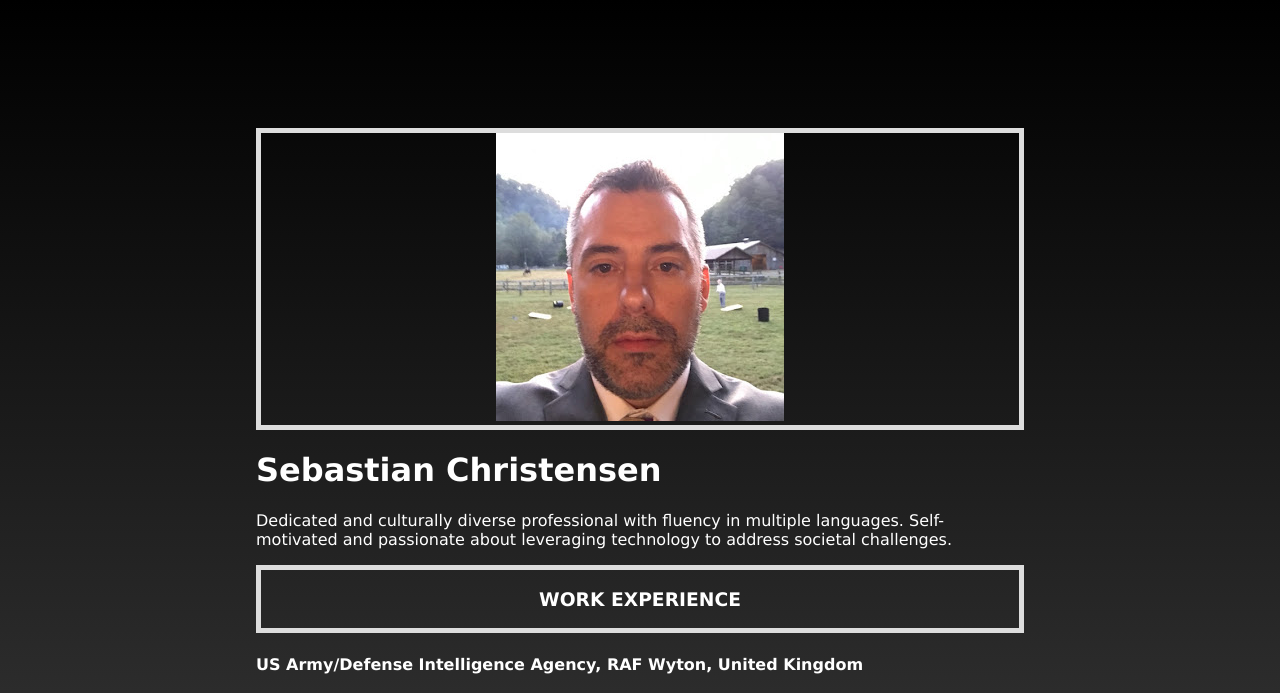
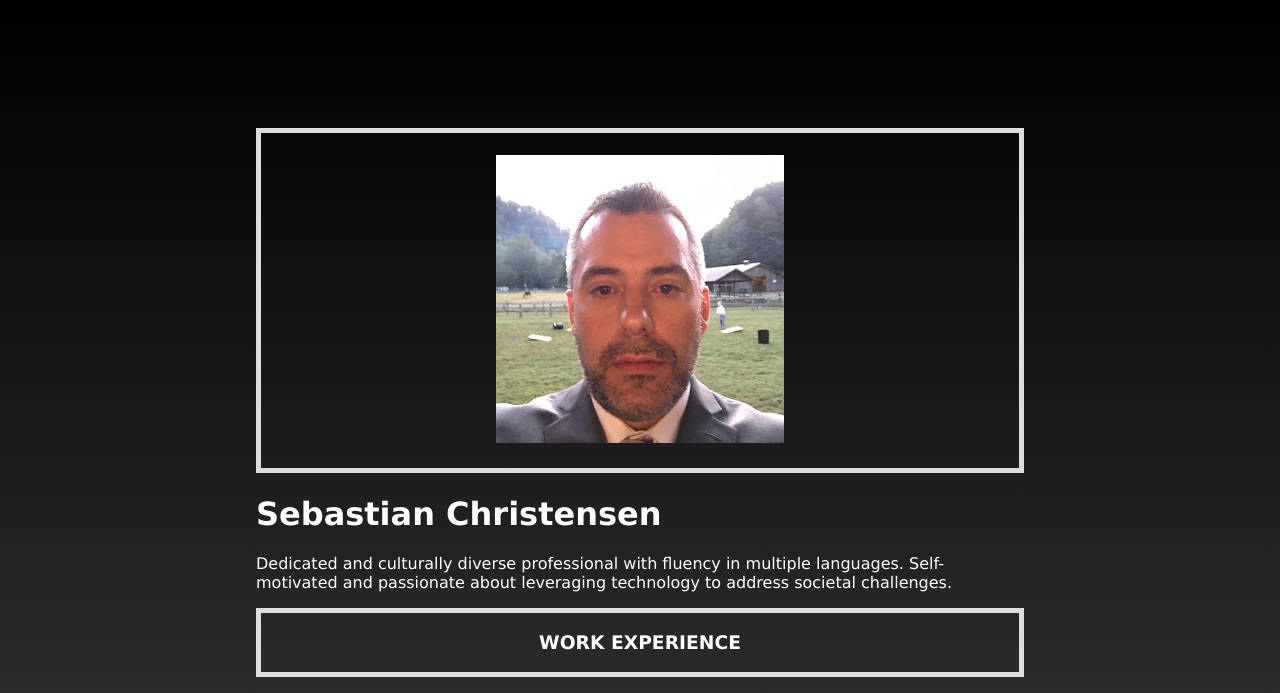
Before and after one commit to CHRISTENSEN1974/CHRISTENSEN1974.github.io, a plain HTML site: page index.html in a window 1280 px wide. Shown: the top 693 px of the page. Drawn offline with Linux system fonts and the light colour scheme.

Commit message:
Update index.html

```diff
--- a/index.html
+++ b/index.html
@@ -10,7 +10,7 @@
 
   <div>
   <div class="exp-header">
-  <img src="https://github.com/CHRISTENSEN1974/CHRISTENSEN1974.github.io/blob/main/Personal%20headshot.jpg" alt="Sebastian Christensen headshot">
+  <h5><img src="https://github.com/CHRISTENSEN1974/CHRISTENSEN1974.github.io/blob/main/Personal%20headshot.jpg" alt="Sebastian Christensen headshot"></h5>
   </div>
   <div>
     <h1> Sebastian Christensen</h1>
```
